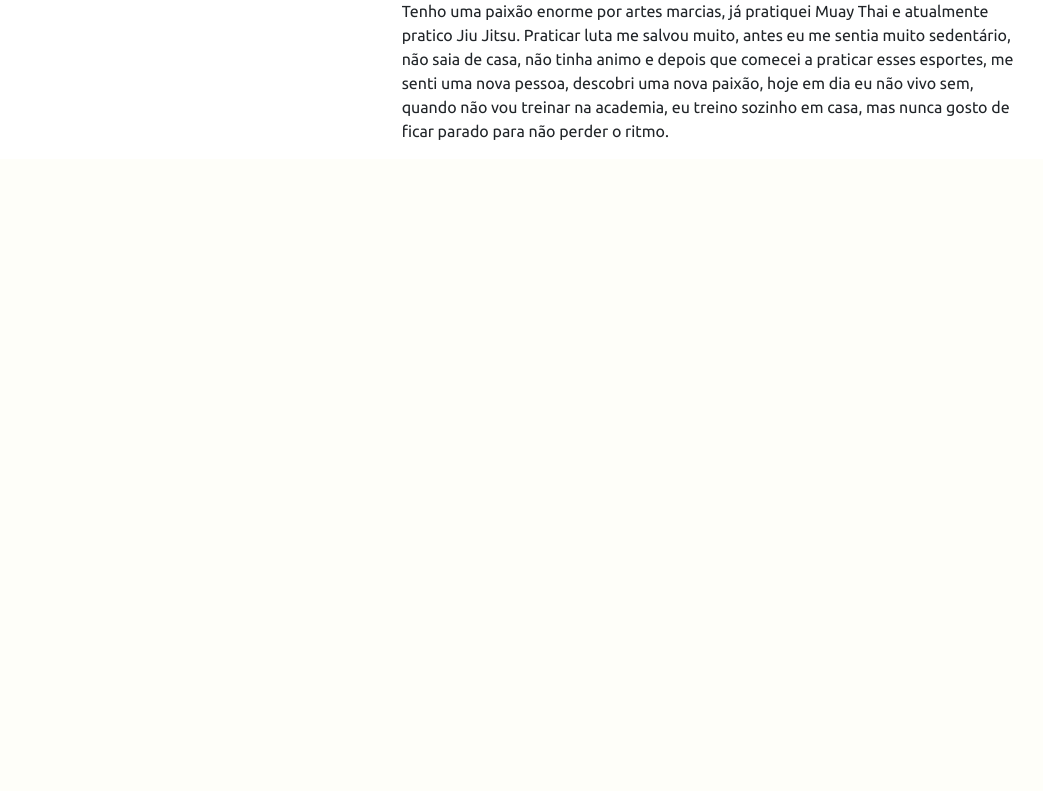
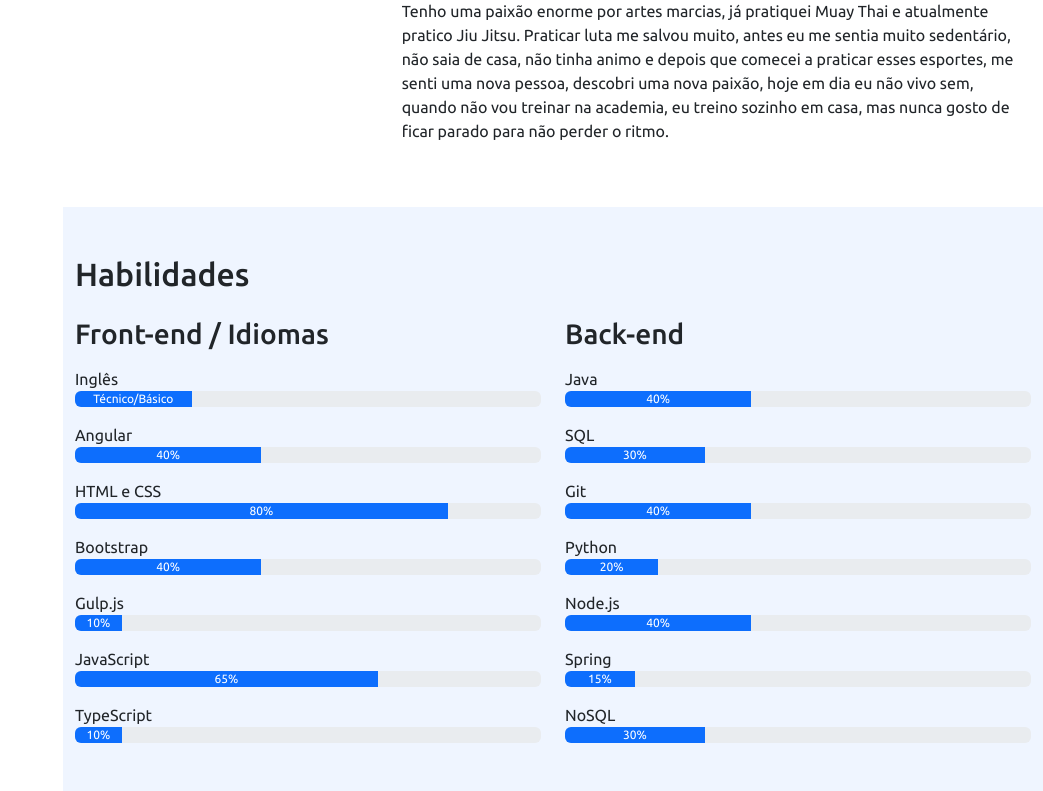
Before and after one commit to janioofi/portfolio, a Flask app: page / in a window 1280 px wide. Shown: the part 1528-2319 px from the top of the page, without its empty margins (237-1280 px from the left). Before the commit the page ends 1668 px from the top, so only its background shows below. Run offline with Flask 2, Linux system fonts and the light colour scheme; some libraries are stand-ins or nearby versions.

Commit message:
"Habilidades" Concluído

```diff
--- a/static/script.js
+++ b/static/script.js
@@ -9,3 +9,16 @@
     : menuMobile.classList.replace("bi-x", "bi-list")
     body.classList.toggle("menu-nav-active")
 })
+
+/* Fecha o menu quando clicar em algum item e muda o icone para list */
+
+const navItem = document.querySelectorAll(".nav-item")
+
+navItem.forEach(item => {
+    item.addEventListener("click", () => {
+        if(body.classList.contains("menu-nav-active")){
+            body.classList.remove("menu-nav-active")
+            menuMobile.classList.replace("bi-x", "bi-list")
+        }
+    })
+})
--- a/static/style.css
+++ b/static/style.css
@@ -180,3 +180,7 @@
 *::-webkit-scrollbar-thumb{
     background-color: #06123C;
 }
+
+.section-bg{
+    background-color: #eff5ff;
+}
--- a/templates/index.html
+++ b/templates/index.html
@@ -49,7 +49,7 @@
             <a class="nav-link" href="#sobre"><i class="bi bi-person"></i> Sobre</a>
           </li>
           <li class="nav-item">
-            <a class="nav-link" href="#"><i class="bi bi-list-check"></i> Habilidades</a>
+            <a class="nav-link" href="#habilidades"><i class="bi bi-list-check"></i> Habilidades</a>
           </li>
           <li class="nav-item">
             <a class="nav-link" href="#"><i class="bi bi-file-earmark"></i> Currículo</a>
@@ -161,6 +161,94 @@
           </div>
         </div>
       </section>
+
+      <section class="mt-5 section-bg" id="habilidades">
+
+        <div class="container pb-5">
+            <h2 class="pt-5">Habilidades</h2>
+            <div class="row">
+                <div class="col-md-6">
+                    <h3 class="mt-3">Front-end / Idiomas</h3>
+                    <p class="mt-3 mb-0">Inglês</p>
+                    <div class="progress">
+                        <div class="progress-bar" role="progressbar" aria-label="Example with label" style="width: 25%;" aria-valuenow="25" aria-valuemin="0" aria-valuemax="100">Técnico/Básico</div>
+                    </div>
+
+                    <p class="mt-3 mb-0">Angular</p>
+                    <div class="progress">
+                        <div class="progress-bar" role="progressbar" aria-label="Example with label" style="width: 40%;" aria-valuenow="40" aria-valuemin="0" aria-valuemax="100">40%</div>
+                    </div>
+
+                    <p class="mt-3 mb-0">HTML e CSS</p>
+                    <div class="progress">
+                        <div class="progress-bar" role="progressbar" aria-label="Example with label" style="width: 80%;" aria-valuenow="80" aria-valuemin="0" aria-valuemax="100">80%</div>
+                    </div>
+
+                    <p class="mt-3 mb-0">Bootstrap</p>
+                    <div class="progress">
+                        <div class="progress-bar" role="progressbar" aria-label="Example with label" style="width: 40%;" aria-valuenow="40" aria-valuemin="0" aria-valuemax="100">40%</div>
+                    </div>
+
+                    <p class="mt-3 mb-0">Gulp.js</p>
+                    <div class="progress">
+                        <div class="progress-bar" role="progressbar" aria-label="Example with label" style="width: 10%;" aria-valuenow="10" aria-valuemin="0" aria-valuemax="100">10%</div>
+                    </div>
+
+                    <p class="mt-3 mb-0">JavaScript</p>
+                    <div class="progress">
+                        <div class="progress-bar" role="progressbar" aria-label="Example with label" style="width: 65%;" aria-valuenow="65" aria-valuemin="0" aria-valuemax="100">65%</div>
+                    </div>
+
+                    <p class="mt-3 mb-0">TypeScript</p>
+                    <div class="progress">
+                        <div class="progress-bar" role="progressbar" aria-label="Example with label" style="width: 10%;" aria-valuenow="10" aria-valuemin="0" aria-valuemax="100">10%</div>
+                    </div>
+
+                </div>
+                <div class="col-md-6">
+                    <h3 class="mt-3">Back-end</h3>
+                    <p class="mt-3 mb-0">Java</p>
+                    <div class="progress">
+                        <div class="progress-bar" role="progressbar" aria-label="Example with label" style="width: 40%;" aria-valuenow="40" aria-valuemin="0" aria-valuemax="100">40%</div>
+                    </div>
+
+                    <p class="mt-3 mb-0">SQL</p>
+                    <div class="progress">
+                        <div class="progress-bar" role="progressbar" aria-label="Example with label" style="width: 30%;" aria-valuenow="30" aria-valuemin="0" aria-valuemax="100">30%</div>
+                    </div>
+
+                    <p class="mt-3 mb-0">Git</p>
+                    <div class="progress">
+                        <div class="progress-bar" role="progressbar" aria-label="Example with label" style="width: 40%;" aria-valuenow="40" aria-valuemin="0" aria-valuemax="100">40%</div>
+                    </div>
+
+                    <p class="mt-3 mb-0">Python</p>
+                    <div class="progress">
+                        <div class="progress-bar" role="progressbar" aria-label="Example with label" style="width: 20%;" aria-valuenow="20" aria-valuemin="0" aria-valuemax="100">20%</div>
+                    </div>
+
+                    <p class="mt-3 mb-0">Node.js</p>
+                    <div class="progress">
+                        <div class="progress-bar" role="progressbar" aria-label="Example with label" style="width: 40%;" aria-valuenow="40" aria-valuemin="0" aria-valuemax="100">40%</div>
+                    </div>
+
+                    <p class="mt-3 mb-0">Spring</p>
+                    <div class="progress">
+                        <div class="progress-bar" role="progressbar" aria-label="Example with label" style="width: 15%;" aria-valuenow="15" aria-valuemin="0" aria-valuemax="100">15%</div>
+                    </div>
+
+                    <p class="mt-3 mb-0">NoSQL</p>
+                    <div class="progress">
+                        <div class="progress-bar" role="progressbar" aria-label="Example with label" style="width: 30%;" aria-valuenow="30" aria-valuemin="0" aria-valuemax="100">30%</div>
+                    </div>
+
+                </div>
+            </div>
+        </div>
+
+      </section>
+
+
     </main>
 
     <script src="../static/bootstrap/js/bootstrap.bundle.min.js"></script>
```
